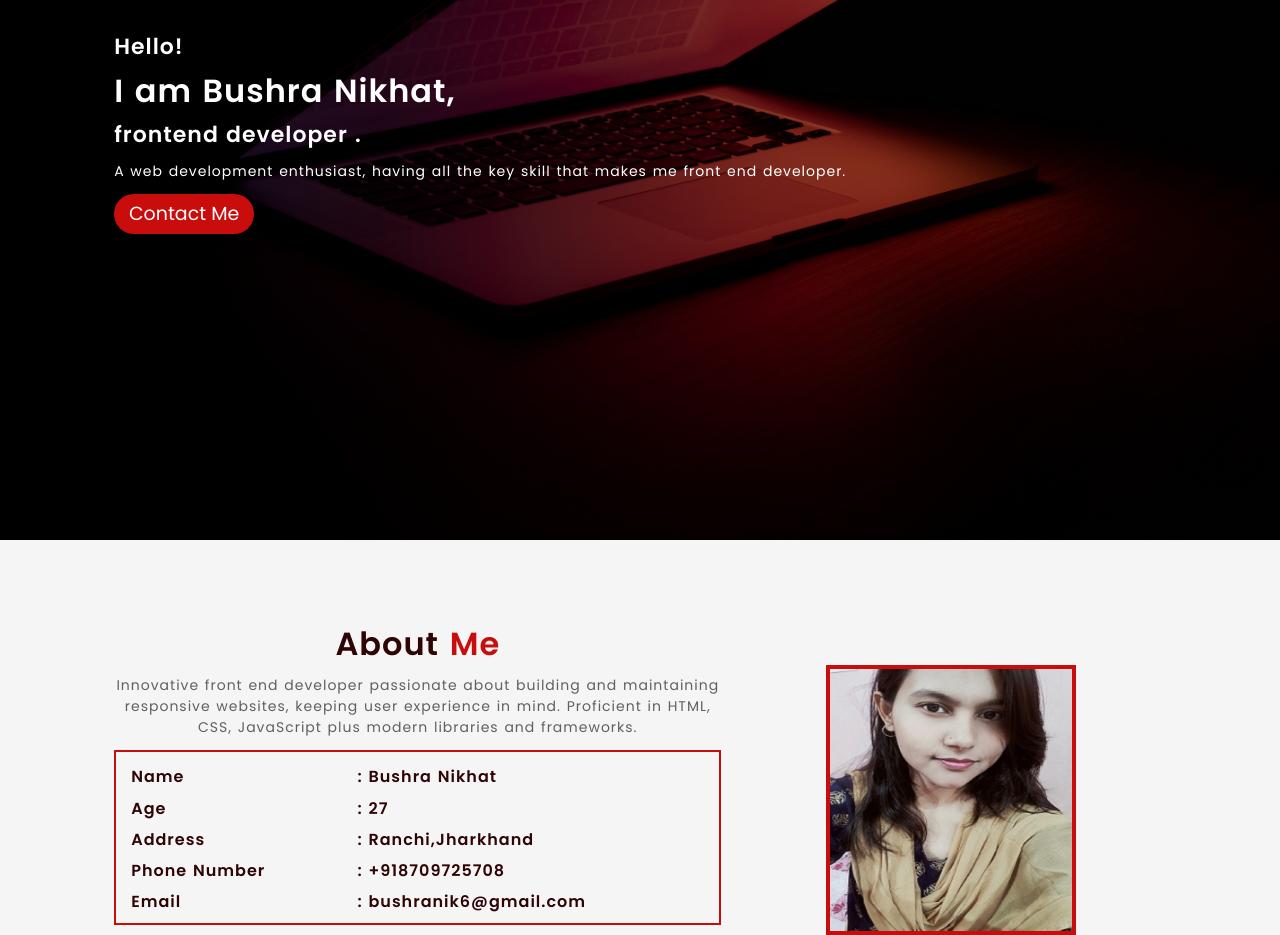
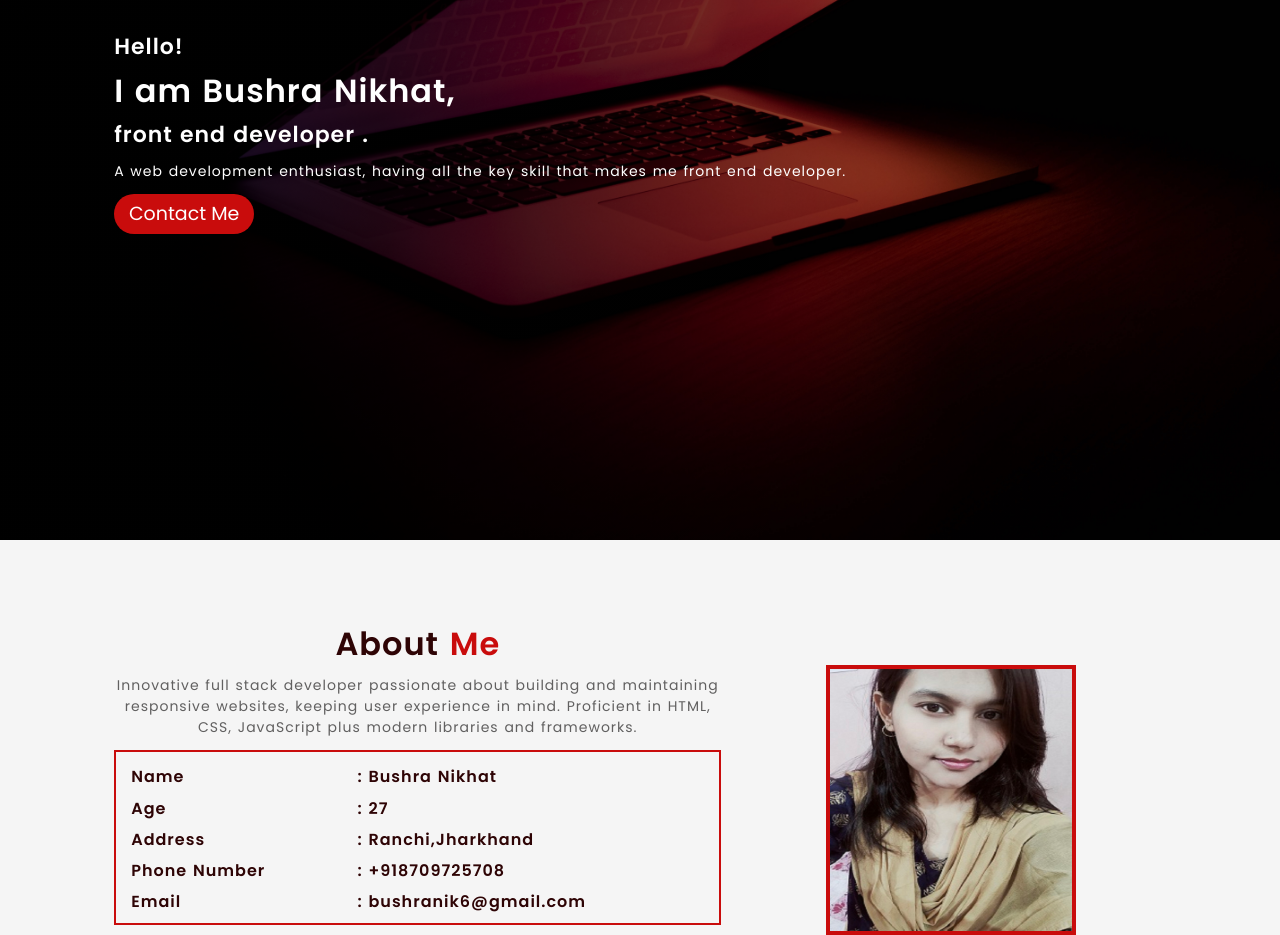
Before and after one commit to BushraNikhat/Portfolio, a React (Create React App) app: page / in a window 1280 px wide. Shown: the part 260-1195 px from the top of the page. Built offline with nearby package versions, Linux system fonts and the light colour scheme.

Commit message:
few changes to banner,about and skills

```diff
--- a/src/Components/About.jsx
+++ b/src/Components/About.jsx
@@ -27,7 +27,7 @@ const About = () => {
                     About <span>Me</span>
                   </h1>
                   <p className="text-center">
-                 Innovative front end developer passionate about building and maintaining responsive websites, keeping user experience in mind. Proficient in HTML, CSS, JavaScript plus modern libraries and frameworks.
+                 Innovative full stack developer passionate about building and maintaining responsive websites, keeping user experience in mind. Proficient in HTML, CSS, JavaScript plus modern libraries and frameworks.
                   </p>
                   </div>
                   <div className="personal-detail">
--- a/src/Components/Banner.jsx
+++ b/src/Components/Banner.jsx
@@ -14,7 +14,7 @@ const Banner=()=> {
                                 <div className="col-10 mx-auto d-block d-flex flex-column justify-content-center header-content-box">
                                        <h3 className="small-heading">Hello!</h3>
                                        <h1 className="large-heading">I am Bushra Nikhat,</h1>
-                                       <h3 className="small-heading">frontend developer .</h3>
+                                       <h3 className="small-heading">front end developer .</h3>
                                        <p className="text-white">A web development enthusiast, having all the key skill that makes me front end developer.</p>
                                        <button className="btn d-flex flex-column align-items-center button "><a href="#contact" className="">Contact Me</a></button>
 
--- a/src/Components/Skills/Skills.jsx
+++ b/src/Components/Skills/Skills.jsx
@@ -37,6 +37,7 @@ const Skills = () => {
                    width={{ width: '65%' }}
                    />
 
+
                 </div>
                 </div>
                 </div>
```
Also changed, not shown: 2 other files (tests, documents, lock files or other folders).
